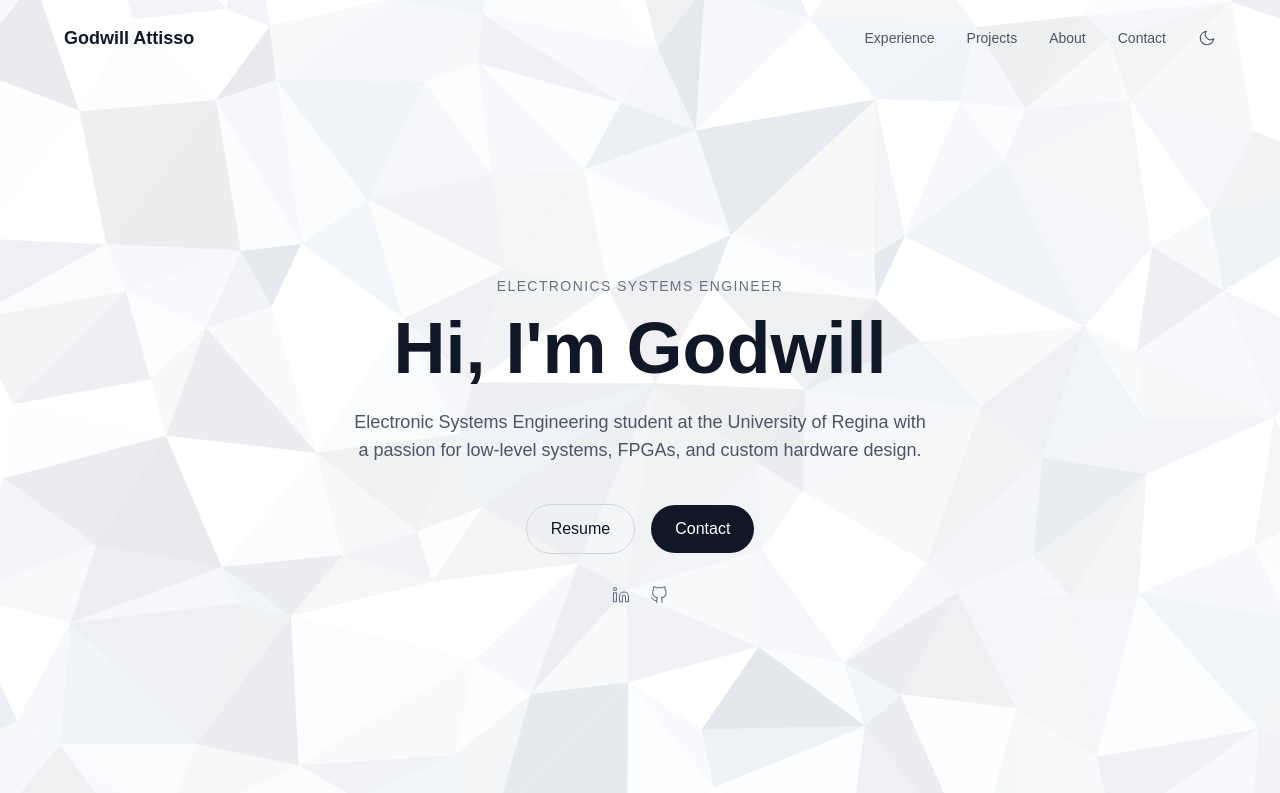
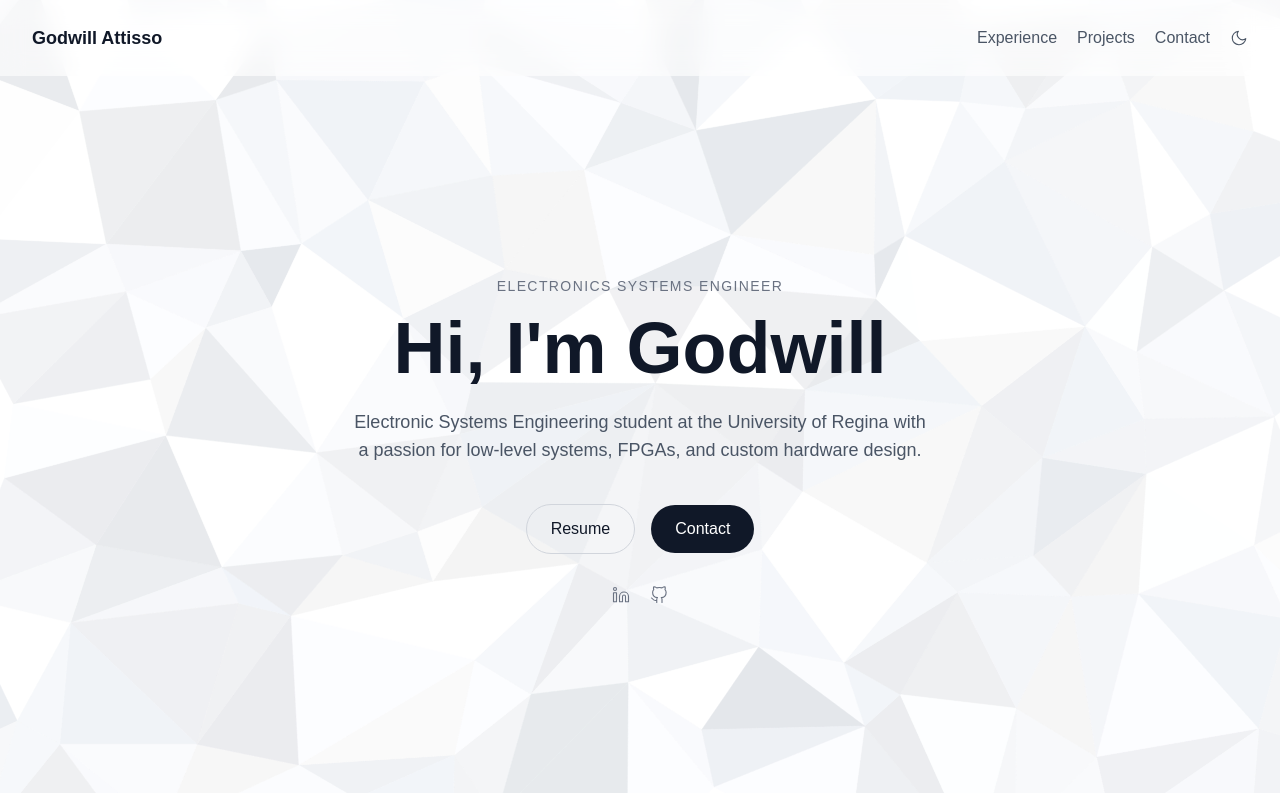
Before and after one commit to godwillattisso/portfolio, a Next.js app: page / in a window 1280 px wide. Shown: the top 793 px of the page. Built offline with nearby package versions, Linux system fonts and the light colour scheme.

Commit message:
fixing some nav bar issues

```diff
--- a/components/Navbar.tsx
+++ b/components/Navbar.tsx
@@ -2,28 +2,24 @@ import ThemeToggle from "./ThemeToggle";
 
 export default function Navbar() {
   return (
-    <nav className="fixed top-0 left-0 w-full flex items-center justify-between px-8 md:px-16 py-6 bg-transparent z-50">
+    <nav className="fixed top-0 left-0 w-full bg-white/60 dark:bg-[#0a0e14]/60 backdrop-blur-md z-50">
+      <div className="max-w-7xl mx-auto flex items-center justify-between px-8 py-6">
         <span className="font-bold text-lg text-gray-900 dark:text-white">
           Godwill Attisso
         </span>
-      <div className="flex items-center gap-8 text-sm text-gray-600 dark:text-gray-400">
+        <div className="flex items-center gap-5 text-base text-gray-600 dark:text-gray-400">
           <a
             href="#experience"
             className="hover:text-gray-900 dark:hover:text-white transition"
           >
             Experience
           </a>
+
           <a
             href="#projects"
             className="hover:text-gray-900 dark:hover:text-white transition"
           >
             Projects
-        </a>
-        <a
-          href="#about"
-          className="hover:text-gray-900 dark:hover:text-white transition"
-        >
-          About
           </a>
           <a
             href="#contact"
@@ -33,6 +29,7 @@ export default function Navbar() {
           </a>
           <ThemeToggle />
         </div>
+      </div>
     </nav>
   );
 }
```
Lines whose indentation alone changed are shown as unchanged.
